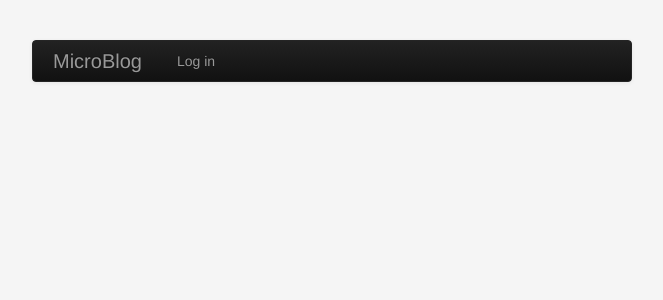
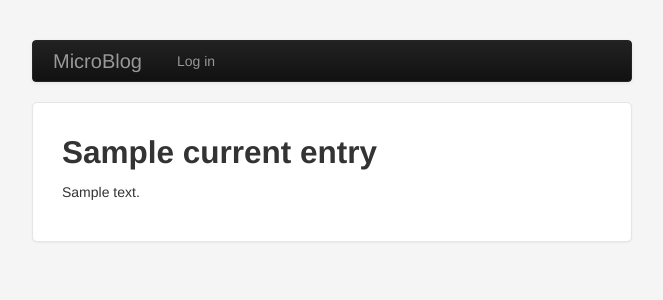
Before and after one commit to SSabev/Microblog, a Flask app: template templates/entry.html in a window 1280 px wide. Shown: the top 300 px of the page, without its empty margins (308-971 px from the left). Run offline with Flask 2, Linux system fonts and the light colour scheme; the template is opened without the code that fills it: most values are stand-ins (such as "Sample title", 1, 10 or a date in 2020); some libraries are stand-ins or nearby versions.

Commit message:
fixing the update entry, which broke after adding bootstrap

```diff
--- a/prototype.py
+++ b/prototype.py
@@ -88,12 +88,14 @@ def logout():
 def show_entry(post_id):
     db_query=g.db.execute('select title, text from entries where id like(?)',[post_id])
     blog_entry = [dict(title=row[0], text=row[1]) for row in db_query.fetchall()]
-    return render_template('entry.html', entries=blog_entry, post_id=post_id)
+    current_entry=blog_entry[0]
+    return render_template('entry.html', current_entry=current_entry, post_id=post_id)
 
 @app.route('/update_post', methods=['POST'])
 def update_entry():
     if session.get('logged_in'):
         update_dict = request.form
+        flash(update_dict)
         g.db.execute('update entries set title= ?,text= ? where id= ?', [update_dict['title'],update_dict['text'], update_dict['post_id']])
         g.db.commit()
         flash('Entry has been updated')
--- a/templates/entry.html
+++ b/templates/entry.html
@@ -2,10 +2,17 @@
 {% block body %}
 {% if session.logged_in %}
 <form action="{{ url_for('update_entry') }}" method=post class=add-entry>
-    <input name=title type=text  class="input-block-level" placeholder="Title of the post">
-    <textarea rows="10" name=text placeholder='Your text here' class="text-area-xxlarge"></textarea>
-    <button class="btn btn-large btn-primary" type="submit">Post entry</button>
+    <input name=title type=text  class="input-block-level" placeholder="{{ current_entry.title }}" text=''>
+    <textarea rows="10" name=text placeholder='{{ current_entry.text }}' class="text-area-xxlarge">{{ current_entry.text }}</textarea>
+    <input type=hidden name=post_id value={{ post_id }}>
+    <button class="btn btn-large btn-primary" type="submit">Update entry</button>
   </dl>
 </form>
+{% else %}
+  <div class=message>
+    <h2>{{ current_entry.title }}</h2>
+    <p>{{ current_entry.text|safe }}<p>
+  </div>
+
 {% endif %}
 {% endblock %}
```
Also changed, not shown: 1 other file.
